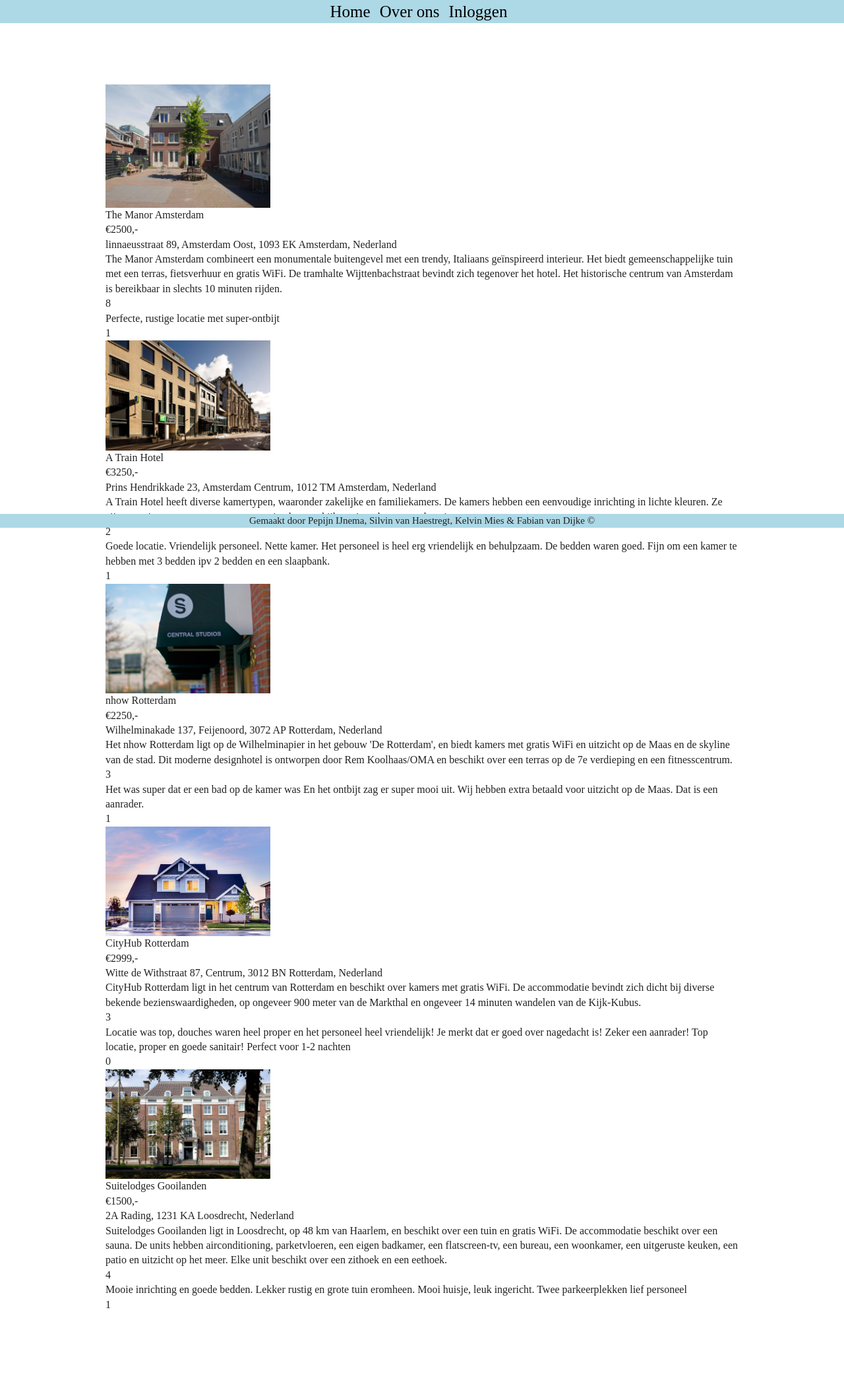
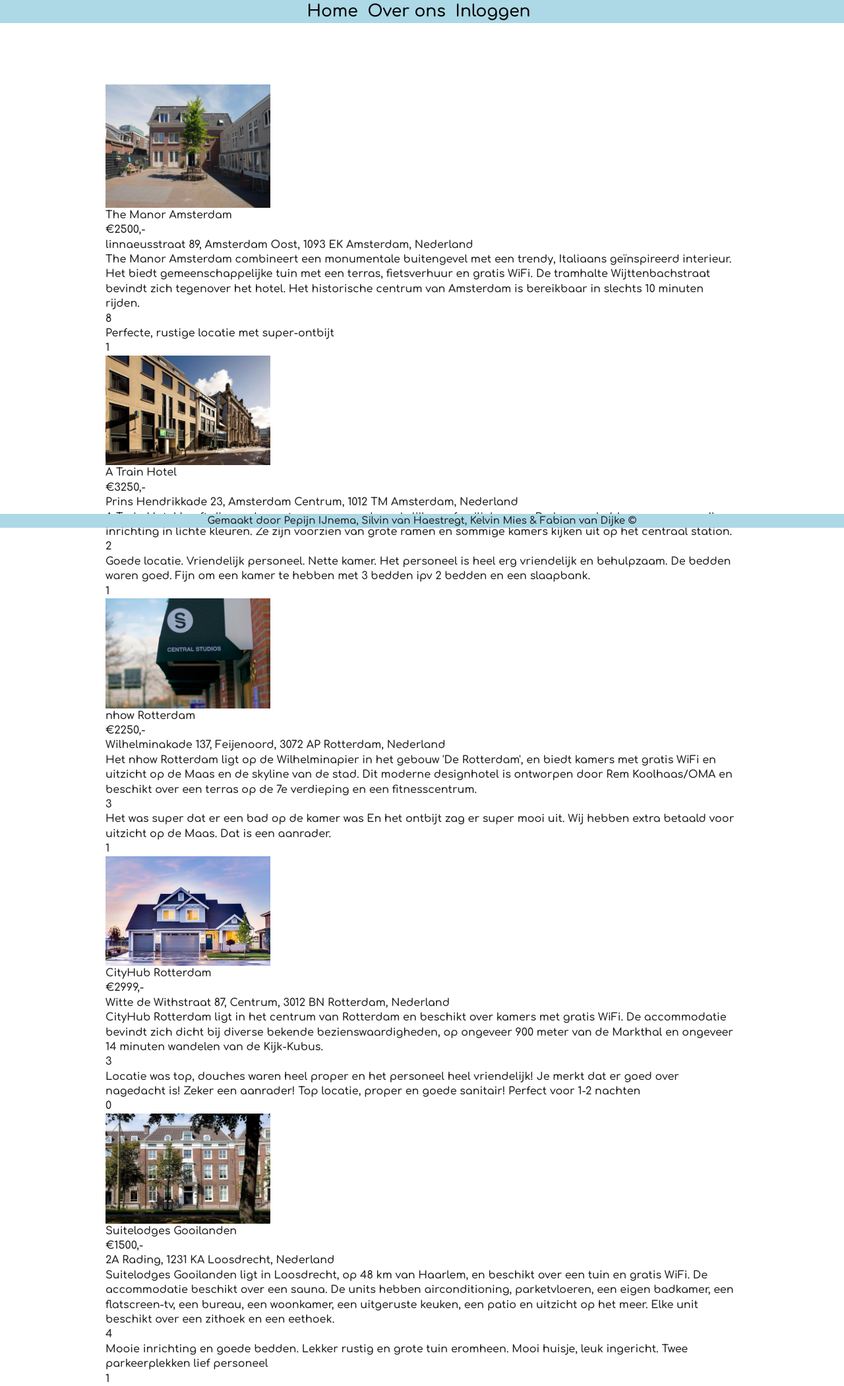
Before and after one commit to KelvinMies/Snelkookpan, a PHP site: page /snelkookpan/index.php in a window 1280 px wide. Shown: the whole page at 66% size. Before the commit the page ends 1983 px from the top, so only its background shows below. Run offline with PHP 8.4, Linux system fonts and the light colour scheme; data comes from the database, SQL or seed files in the repository.

Commit message:
font added

```diff
--- a/css/main.css
+++ b/css/main.css
@@ -90,6 +90,7 @@
 *{
   margin: 0;
   padding: 0 auto;
+  font-family: 'Comfortaa', cursive;
 }
 .container{
   max-width: 960px;
--- a/header.php
+++ b/header.php
@@ -2,7 +2,12 @@
 <!DOCTYPE html>
 <html lang="en">
 <head>
+	<meta charset="UTF-8">
+	<meta name="viewport" content="width=device-width, initial-scale=1.0">
 	<link rel="stylesheet" href="css/main.css">
+	<link rel="preconnect" href="https://fonts.googleapis.com">
+    <link rel="preconnect" href="https://fonts.gstatic.com" crossorigin>
+    <link href="https://fonts.googleapis.com/css2?family=Comfortaa:wght@600&family=DM+Sans&family=Fredoka+One&family=Source+Code+Pro&display=swap" rel="stylesheet">
 </head>
 <body>
 	<header>
```
